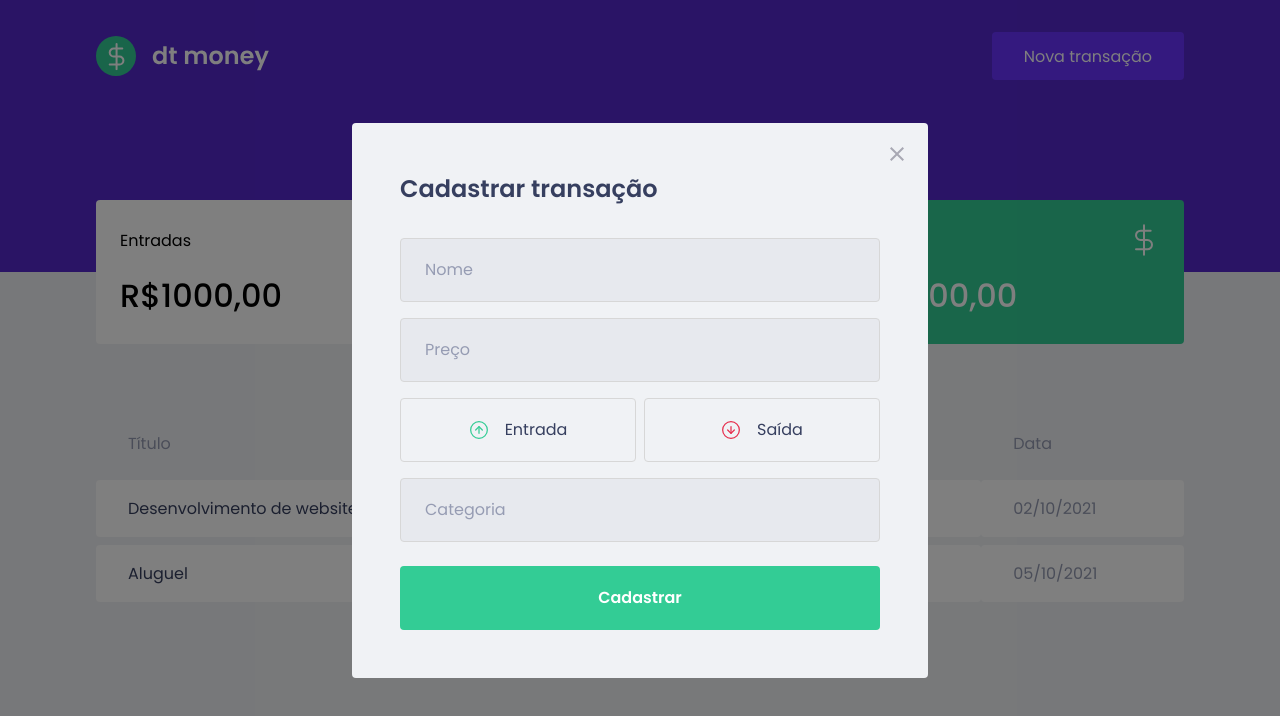
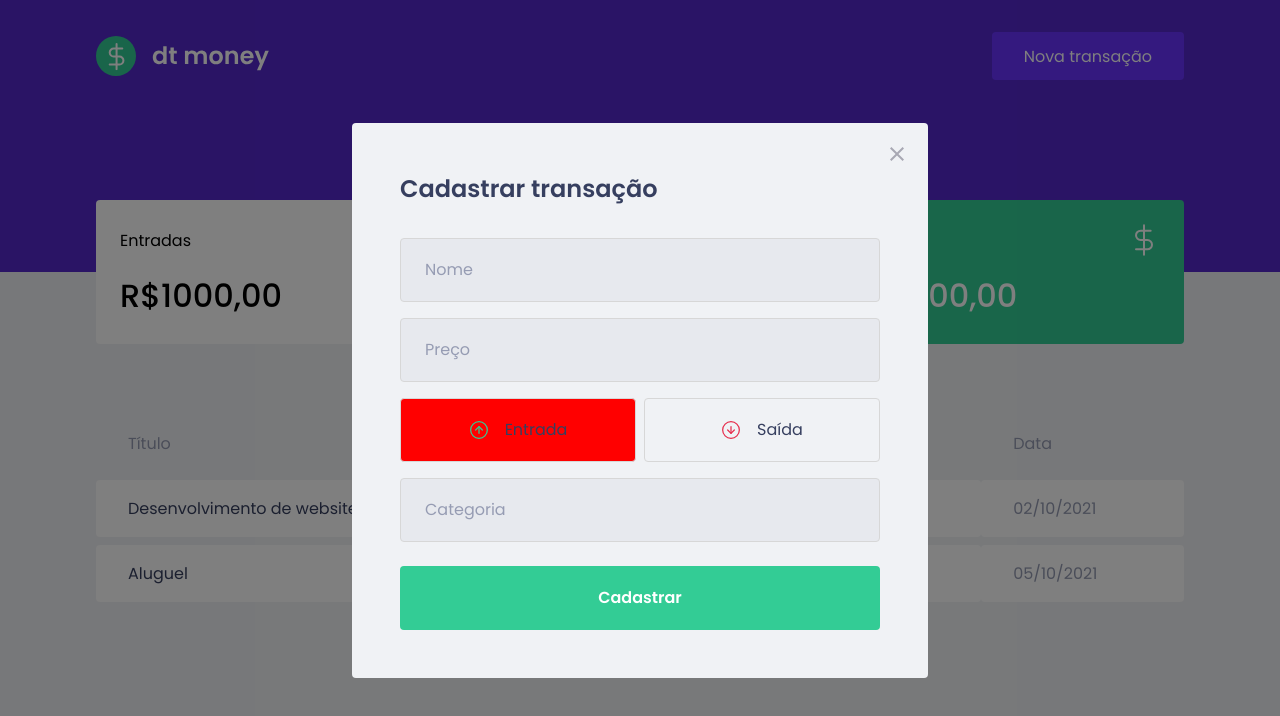
Before and after one commit to ReinaldoCS/dtmoney, a React (Create React App) app: page / in a window 1280 px wide. Both pictures are taken after a click on the button "Nova transação". Shown: the top 716 px of the page. Built offline with nearby package versions, Linux system fonts and the light colour scheme; no server answers; what miragejs would draw is missing.

Commit message:
Funcionamento dos Botões

```diff
--- a/src/components/NewTransactionModal/index.tsx
+++ b/src/components/NewTransactionModal/index.tsx
@@ -1,17 +1,22 @@
+import { useState } from 'react';
 import Modal from 'react-modal';
 
 import closeImg from '../../assets/close.svg';
 import incomeImg from '../../assets/income.svg';
 import outcomeImg from '../../assets/outcome.svg';
 
-import { Container, TransactionTypeContainer } from './styles';
+import { Container, TransactionTypeContainer, RadioBox } from './styles';
 
 interface NewTransactionModalProps {
   isOpen: boolean;
   onRequestClose: () => void;
 }
 
+type TypeTransaction = 'deposit' | 'withdraw';
+
+
 export function NewTransactionModal({ isOpen, onRequestClose }: NewTransactionModalProps) {
+  const [type, setType] = useState<TypeTransaction>('deposit');
   return (
     <Modal
       isOpen={isOpen}
@@ -35,15 +40,23 @@
 
 
           <TransactionTypeContainer>
-            <button type="button">
+            <RadioBox
+              type="button"
+              onClick={()=> {setType('deposit')}}
+              isActive={type === 'deposit'}
+            >
               <img src={incomeImg} alt="Entrada" />
               <span>Entrada</span>
-            </button>
+            </RadioBox>
 
-            <button type="button">
+            <RadioBox
+              type="button"
+              onClick={()=> {setType('withdraw')}}
+              isActive={type === 'withdraw'}
+            >
               <img src={outcomeImg} alt="Saída" />
               <span>Saída</span>
-            </button>
+            </RadioBox>
           </TransactionTypeContainer>
 
           <input placeholder="Categoria" />
--- a/src/components/NewTransactionModal/styles.ts
+++ b/src/components/NewTransactionModal/styles.ts
@@ -60,11 +60,21 @@
   gap: 0.5rem;
 
   button {
+
+  }
+`;
+
+
+interface RadioBoxProps {
+  isActive: boolean;
+}
+
+export const RadioBox = styled.button<RadioBoxProps>`
   height: 4rem;
   border: 1px solid #D7D7D7;
   border-radius: 0.25rem;
 
-    background: transparent;
+  background: ${props => props.isActive ? 'red' : 'transparent'};
 
   display: flex;
   align-items: center;
@@ -87,5 +97,4 @@
     font-size: 1rem;
     color: var(--text-title);
   }
-  }
 `;
```
Lines whose indentation alone changed are shown as unchanged.
